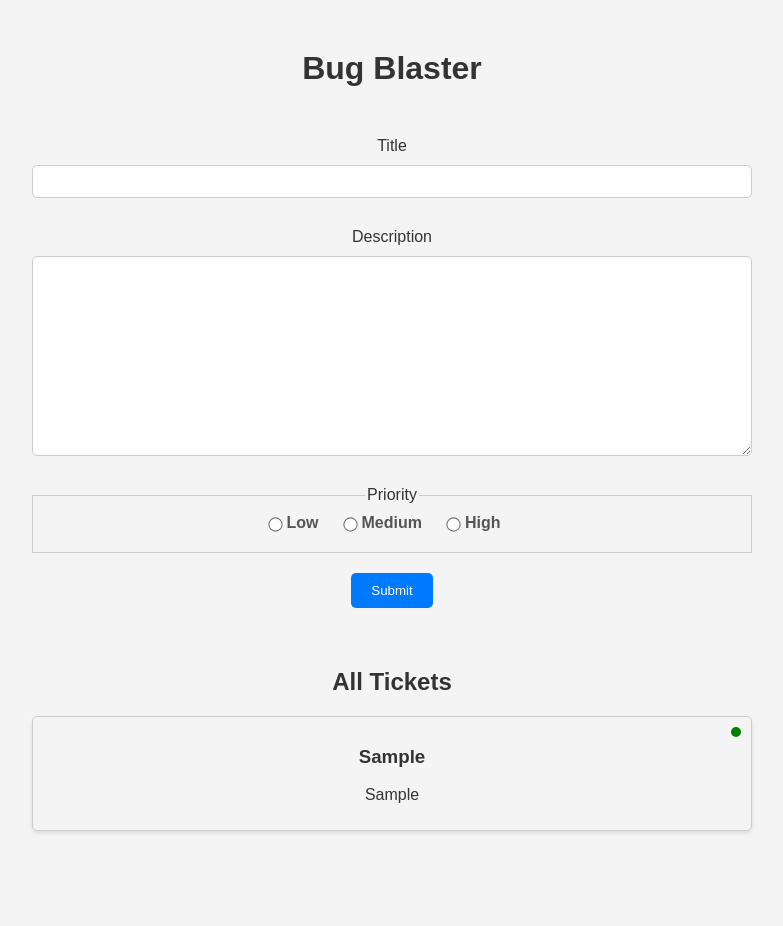
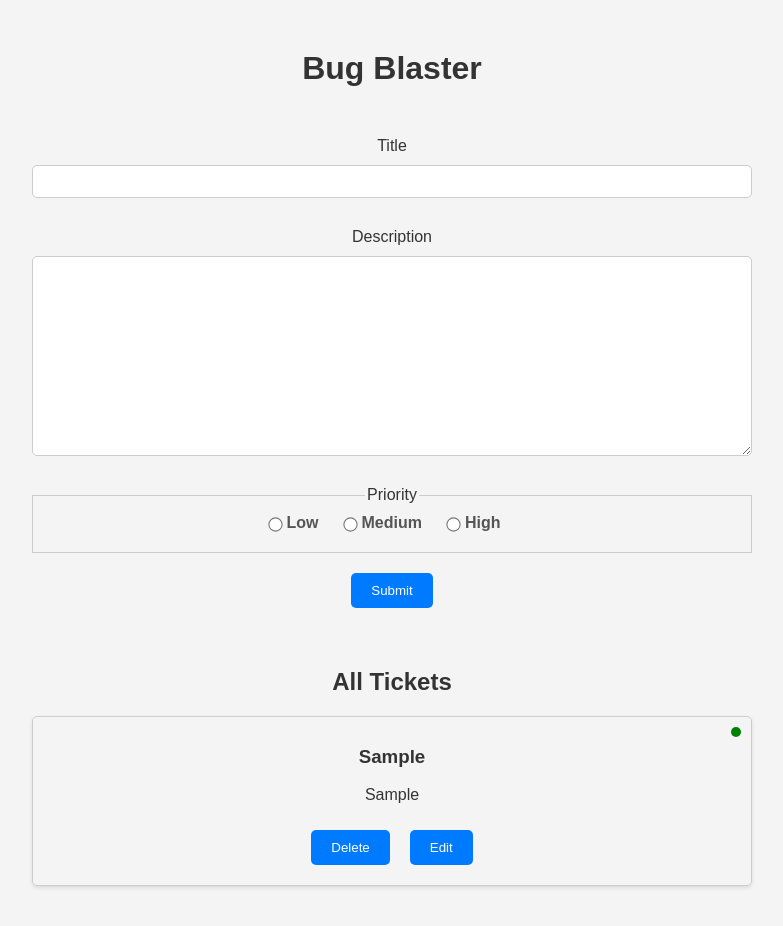
Before and after one commit to jonhealy1/learnfrontenddev, a React (Create React App) app in the folder react/bug-blaster/: page / in a window 1280 px wide. Both pictures are taken after typing "Sample", "Sample" into the empty fields and a click on the button "Submit". Shown: the top 926 px of the page, without its empty margins (248-1031 px from the left). Built offline with nearby package versions, Linux system fonts and the light colour scheme.

Commit message:
delete ticket

```diff
--- a/react/bug-blaster/src/components/TicketItem.js
+++ b/react/bug-blaster/src/components/TicketItem.js
@@ -12,6 +12,20 @@ export default function TicketItem({ ticket, dispatch }) {
       <div className={`priority-dot ${priorityCLass[ticket.priority]}`}></div>
       <h3>{title}</h3>
       <p>{description}</p>
+      <button
+        className="button"
+        onClick={() => dispatch({ type: "DELETE_TICKET", payload: { id } })}
+      >
+        Delete
+      </button>
+      <button
+        className="button"
+        onClick={() => {
+          /* Edit Ticket */
+        }}
+      >
+        Edit
+      </button>
     </div>
   );
 }
```
